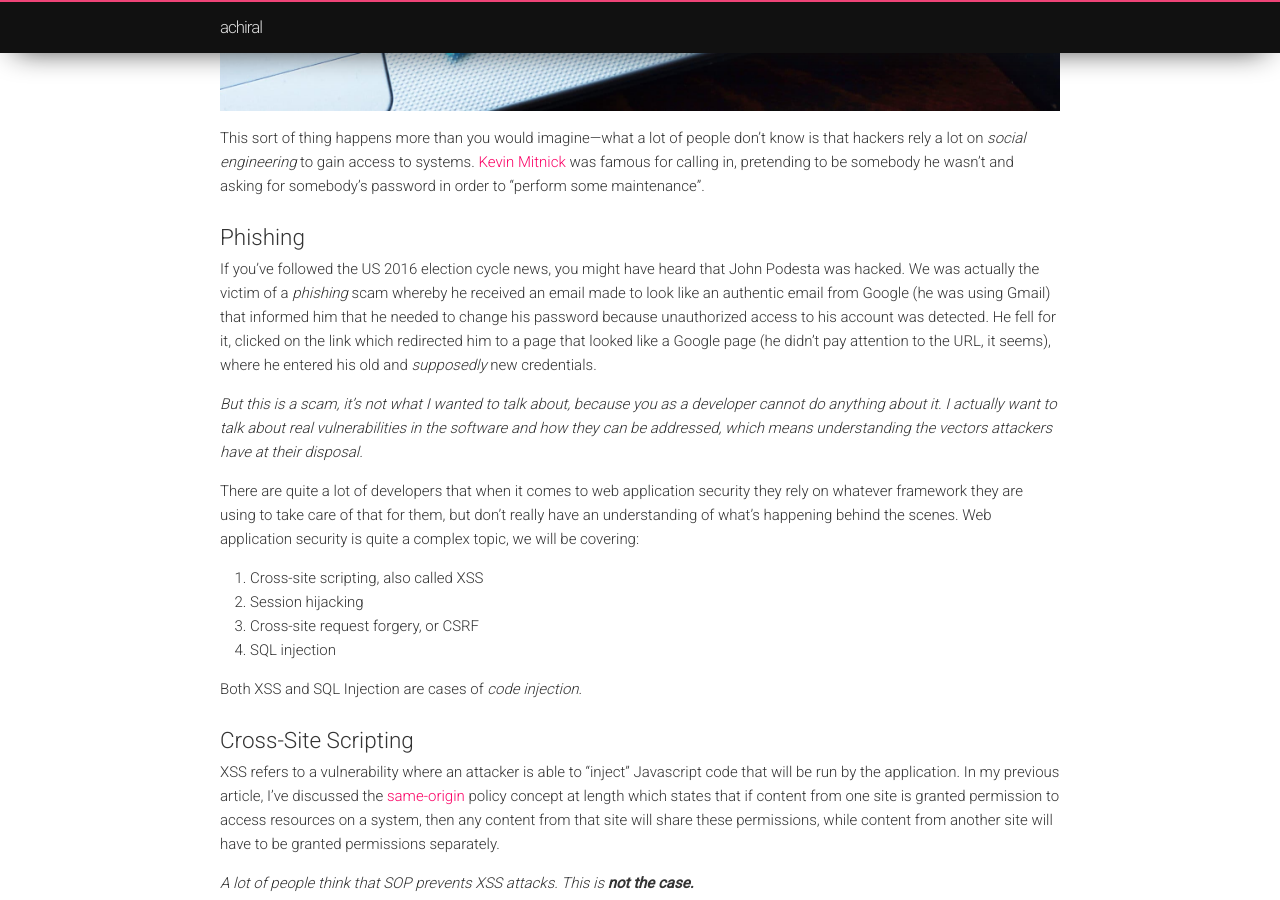
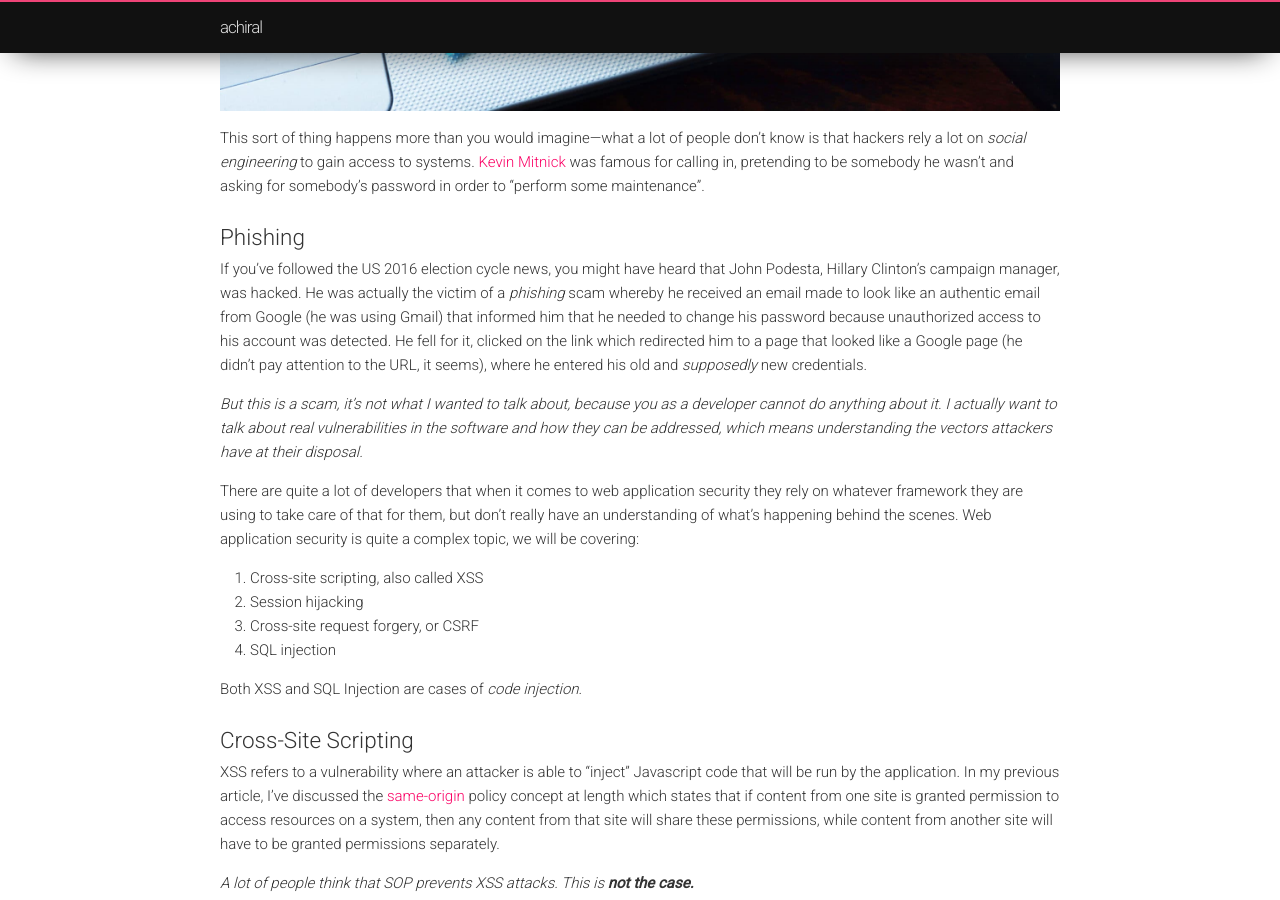
Before and after one commit to toaderflorin/eksia, a Jekyll site: the page built from _posts/2017-09-13-web-security.markdown, in a window 1280 px wide and 900 px high, scrolled down 1066 px. Built offline with Jekyll 4.4.1, drawn with Linux system fonts in a browser that asks for light colours.

Commit message:
Fixed issue.

```diff
--- a/_posts/2017-09-13-web-security.markdown
+++ b/_posts/2017-09-13-web-security.markdown
@@ -15,7 +15,7 @@ I can testify that a lot of people confided in me they considered doing this (in
 This sort of thing happens more than you would imagine—what a lot of people don't know is that hackers rely a lot on *social engineering* to gain access to systems. [Kevin Mitnick](https://en.wikipedia.org/wiki/Kevin_Mitnick) was famous for calling in, pretending to be somebody he wasn't and asking for somebody's password in order to "perform some maintenance".
 
 ## Phishing
-If you've followed the US 2016 election cycle news, you might have heard that John Podesta was hacked. We was actually the victim of a *phishing* scam whereby he received an email made to look like an authentic email from Google (he was using Gmail) that informed him that he needed to change his password because unauthorized access to his account was detected. He fell for it, clicked on the link which redirected him to a page that looked like a Google page (he didn't pay attention to the URL, it seems), where he entered his old and *supposedly* new credentials.
+If you've followed the US 2016 election cycle news, you might have heard that John Podesta, Hillary Clinton's campaign manager, was hacked. He was actually the victim of a *phishing* scam whereby he received an email made to look like an authentic email from Google (he was using Gmail) that informed him that he needed to change his password because unauthorized access to his account was detected. He fell for it, clicked on the link which redirected him to a page that looked like a Google page (he didn't pay attention to the URL, it seems), where he entered his old and *supposedly* new credentials.
 
 *But this is a scam, it's not what I wanted to talk about, because you as a developer cannot do anything about it. I actually want to talk about real  vulnerabilities in the software and how they can be addressed, which means understanding the vectors attackers have at their disposal.*
 
```
